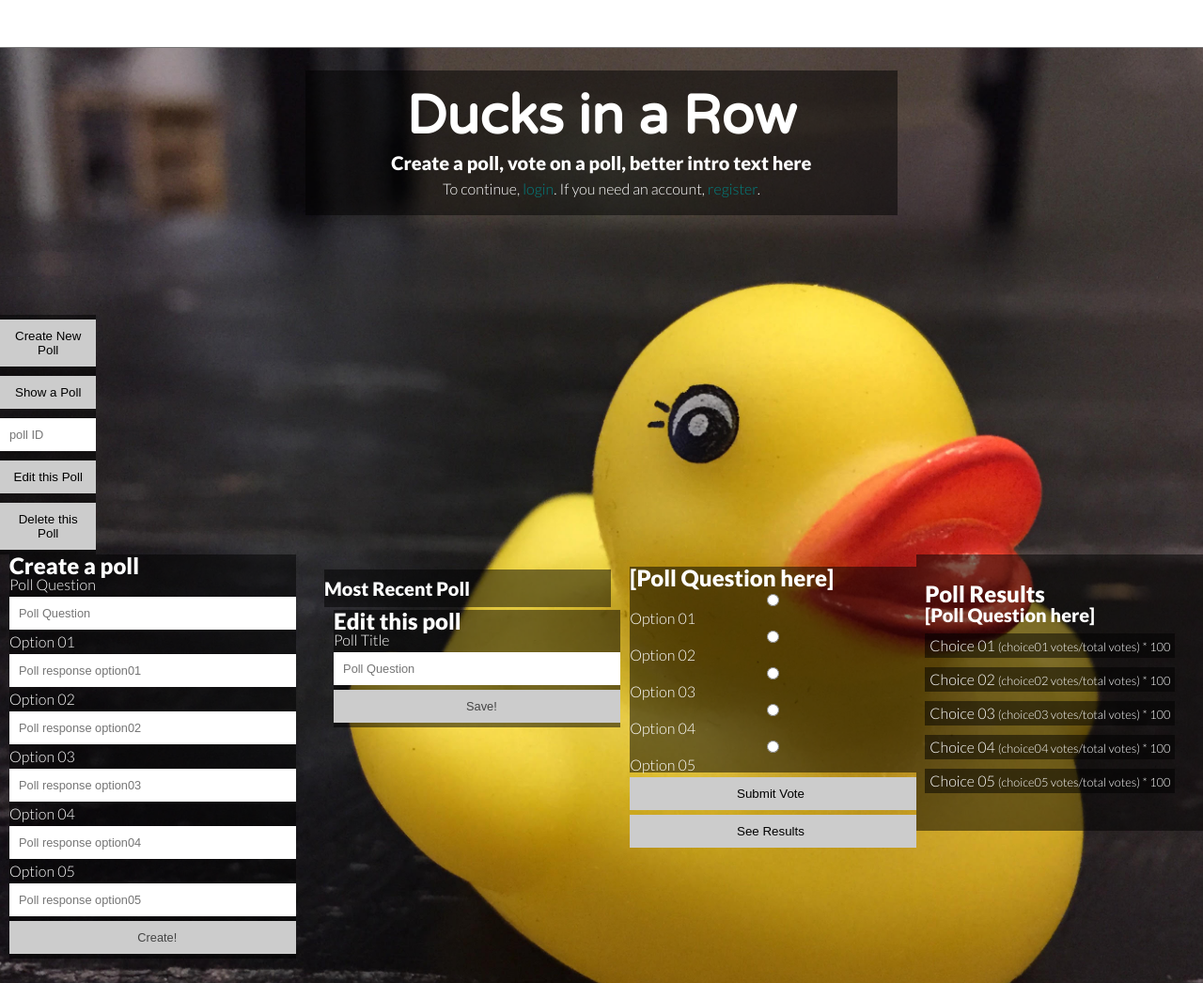
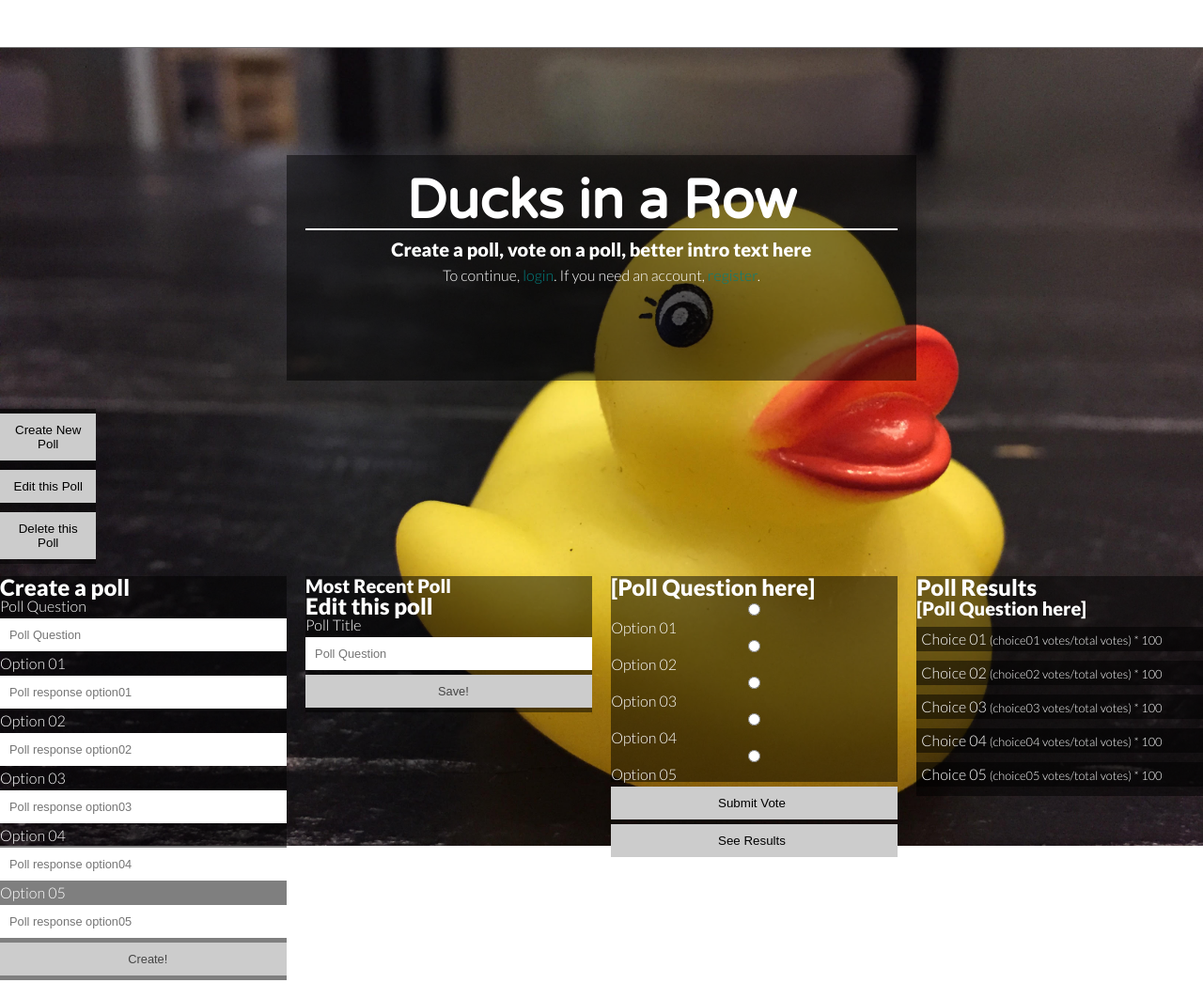
Before and after one commit to TeamSurvey/survey-front-end, a plain HTML site: page index.html in a window 1280 px wide. Shown: the top 1046 px of the page at 94% size. Drawn offline with nearby package versions, Linux system fonts and the light colour scheme.

Commit message:
KM/ - commit to prepare for rebasing development branch updates

```diff
--- a/assets/styles/style.css
+++ b/assets/styles/style.css
@@ -146,14 +146,15 @@ button:active, input[type="submit"]:active {
 
 .hero {
 /*  width: 60%;*/
-  height: 250px;
-  margin: 10px auto;
+  margin: 100px auto 30px;
   color: white;
+  overflow: auto;
 }
 
 .duck-intro {
   /*width: 60%;*/
   padding: 20px;
+  height: 200px;
   text-align: center;
   background-color: rgba(0, 0, 0, 0.5);
 /*  float: left;*/
@@ -161,7 +162,7 @@ button:active, input[type="submit"]:active {
 
 
 .duck-intro h2 {
-/*  margin-top: 25px;*/
+border-bottom: 2px solid white;
 }
 
 .duck-intro h5 {
@@ -169,13 +170,10 @@ button:active, input[type="submit"]:active {
 }
 
 .user-messages {
-  overflow: auto;
-  /*width: 30%;*/
   height: 100px;
-  margin-left: .9%;
+  margin-top: 20px;
   padding: 10px;
   background-color: rgba(0,0,0,0.5);
-/*  float: left;*/
 }
 
 /* button dashboard 01 */
@@ -191,46 +189,46 @@ button:active, input[type="submit"]:active {
 .API-register {
   width: 20%;
   position: fixed;
-  top: 195px;
+  top: 160px;
   right: 0px;
-  background-color: #eee;
+  background-color: rgba(0,0,0,0.5);
 }
 
 .API-login {
   width: 20%;
   position: fixed;
-  top: 195px;
+  top: 160px;
   right: 0px;
-  background-color: #ddd;
+  background-color: rgba(0,0,0,0.5);
 }
 
 .register-login {
-  padding: 30px 10%;
+  padding: 20px 10%;
 }
 
 
 
 /* Create poll container */
 
-.messages-container {
+/*.messages-container {
   margin-top: 10px;
   padding: 10px;
   overflow: auto;
-}
+}*/
 
 #poll-creation-container{
-  margin: 0 10px;
+  /*margin: 0 10px;*/
   /*padding: 30px 3%;*/
-  display: block;
+  /*display: block;*/
   background-color: rgba(0,0,0,0.5);
   overflow: auto;
 }
 
 #poll-edit-container{
   width: 100%;
-  margin: 0 10px;
+  /*margin: 0 10px;*/
   /*padding: 30px 3%;*/
-  display: block;
+  /*display: block;*/
   background-color: rgba(0,0,0,0.5);
   overflow: auto;
 }
@@ -242,14 +240,14 @@ button:active, input[type="submit"]:active {
   width: 100%;
   /*margin-top: 64px;
   margin-left: 10px;*/
-  display: block;
-  padding: 10px 0;
+  /*display: block;*/
+  /*padding: 10px 0;*/
   background-color: rgba(0,0,0,0.5);
 }
 
 #user-polls li {
-    display: block;
-    padding: 5px;
+  display: block;
+  padding: 5px;
 }
 
 #user-polls button {
@@ -258,10 +256,10 @@ button:active, input[type="submit"]:active {
   padding: 5px;
 }
 
-#user-polls:after {
+/*#user-polls:after {
   content: " ";
   clear: both;
-}
+}*/
 
 
 
@@ -274,24 +272,16 @@ button:active, input[type="submit"]:active {
 }
 
 #rendered-poll {
-  /*width: 90%;*/
-  /*margin: 0;*/
-  /*padding: 30px 0 30px 10px;*/
   background-color: rgba(0,0,0,0.5);
-  /*float: left;*/
 }
 
 /* button dashboard 02 */
 
 #vote-results-button-dashboard {
-  /*width: 10%;*/
-  color: white;
-  /*float: left;*/
   margin-top: 0;
 }
 
 #vote-results-button-dashboard button{
-  /*width: 65%;*/
   margin-right: 5px;
   padding-left: 5px;
   display: block;
@@ -301,17 +291,12 @@ button:active, input[type="submit"]:active {
 /* Poll results */
 
 #poll-results-container {
-  /*width: 50%;*/
-  margin: 0 auto;
-  /*padding: 30px 3%;*/
   background-color: rgba(0,0,0,0.5);
   overflow: auto;
 }
 
 #rendered-poll-results {
-  /*width: 90%;*/
-  padding: 30px 3%;
-  float: left;
+
 }
 
 #rendered-poll-results p{
@@ -320,20 +305,12 @@ button:active, input[type="submit"]:active {
   background-color: rgba(0,0,0,0.5);
 }
 
-/*#poll-results-graph {
-  width: 150px;
-  height: 150px;
-  margin-top: 84px;
-  margin-left: 10px;
-  padding: 10px;
-  float: left;
-  background-color: #ddd;
-}*/
 
-#poll-results-graph:after {
+
+/*#poll-results-graph:after {
   content: " ";
   clear: both;
-}
+}*/
 
 /* animations and jQuery*/
 
--- a/index.html
+++ b/index.html
@@ -28,9 +28,10 @@
 
 
   <div class="wrapper">
-    <section class="span_6_of_12 hero animated zoomIn">
+
+    <section class="">
       <!-- begin hero -->
-      <div class="duck-intro">
+      <div class="span_6_of_12 hero animated zoomIn duck-intro">
         <h2 >Ducks in a Row</h2>
         <h5>Create a poll, vote on a poll, better intro text here</h5>
         <p>To continue, <a href="#login" class="login-a">login</a>. If you need an account, <a href="#register" class="register-a">register</a>.</p>
@@ -79,19 +80,15 @@
    </div>
    <!-- end login -->
 
-    <div id="create-edit-del-button-dashboard" class="">
-     <button type="" class="create-new">Create New Poll</button>
+  <!-- start button dashboard -->
+  <div id="create-edit-del-button-dashboard" class="span_12_of_12">
+    <button type="" class="create-new">Create New Poll</button>
 
-     <!-- km begin add show button -->
-     <button type="" class="show-poll">Show a Poll</button>
-     <form id="show-poll">
-       <input name="showPoll" type="text" placeholder="poll ID">
-     </form>
-     <!-- km end add show button -->
+    <button type="" id="edit">Edit this Poll</button>
+    <button type="" id="delete">Delete this Poll</button>
+  </div>
+  <!-- end button dashboard -->
 
-      <button type="" id="edit">Edit this Poll</button>
-      <button type="" id="delete">Delete this Poll</button>
-    </div>
 
 
   <div class="span_12_of_12">
@@ -120,14 +117,14 @@
 
     <div class="col span_3_of_12">
     <!-- begin user polls list -->
-      <div id="user-polls" class="col">
+      <div id="user-polls">
         <h5>Most Recent Poll</h5>
         <ul id="poll-list"></ul>
       </div>
       <!-- end user polls list -->
 
       <!-- begin poll edit container -->
-      <div id="poll-edit-container" class="col">
+      <div id="poll-edit-container">
 
        <h4>Edit this poll</h4>
 
@@ -165,7 +162,7 @@
 
 
    <!-- begin poll results -->
-   <div id="poll-results-container" class="span_3_of_12  ">
+   <div id="poll-results-container" class="col span_3_of_12  ">
      <div id="rendered-poll-results">
        <h4>Poll Results</h4>
        <h5>[Poll Question here]</h5>
```
